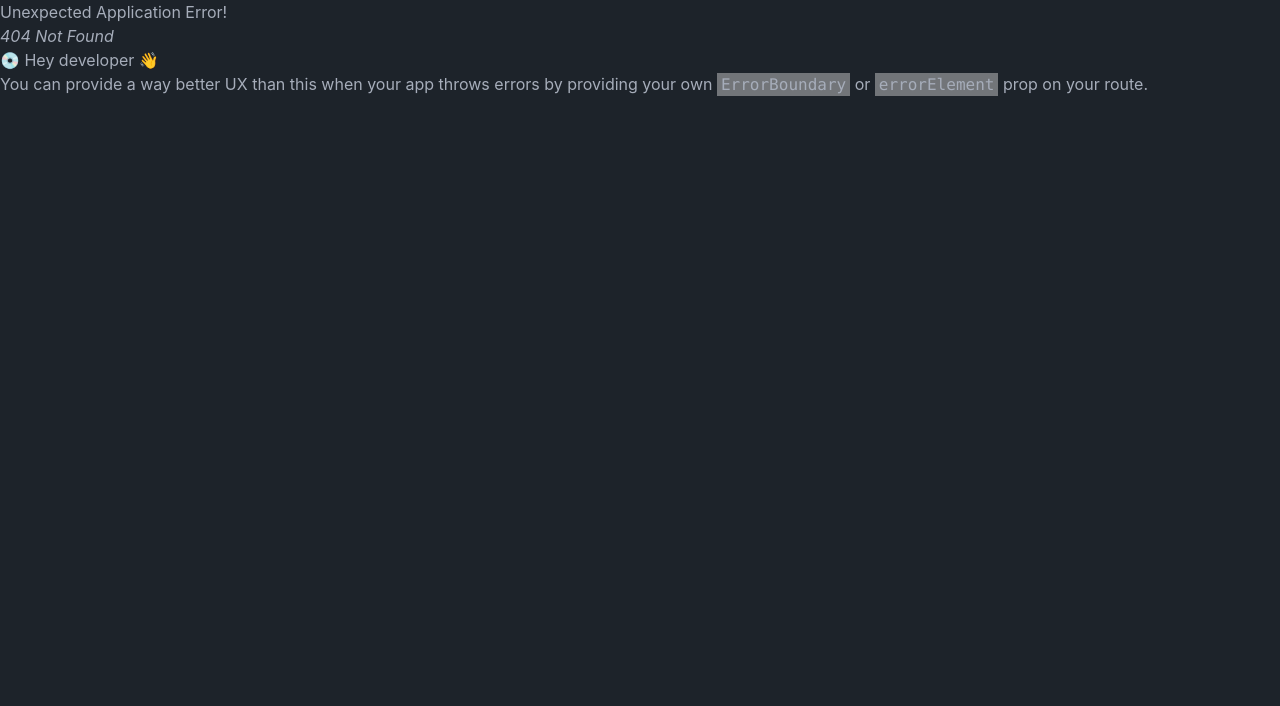
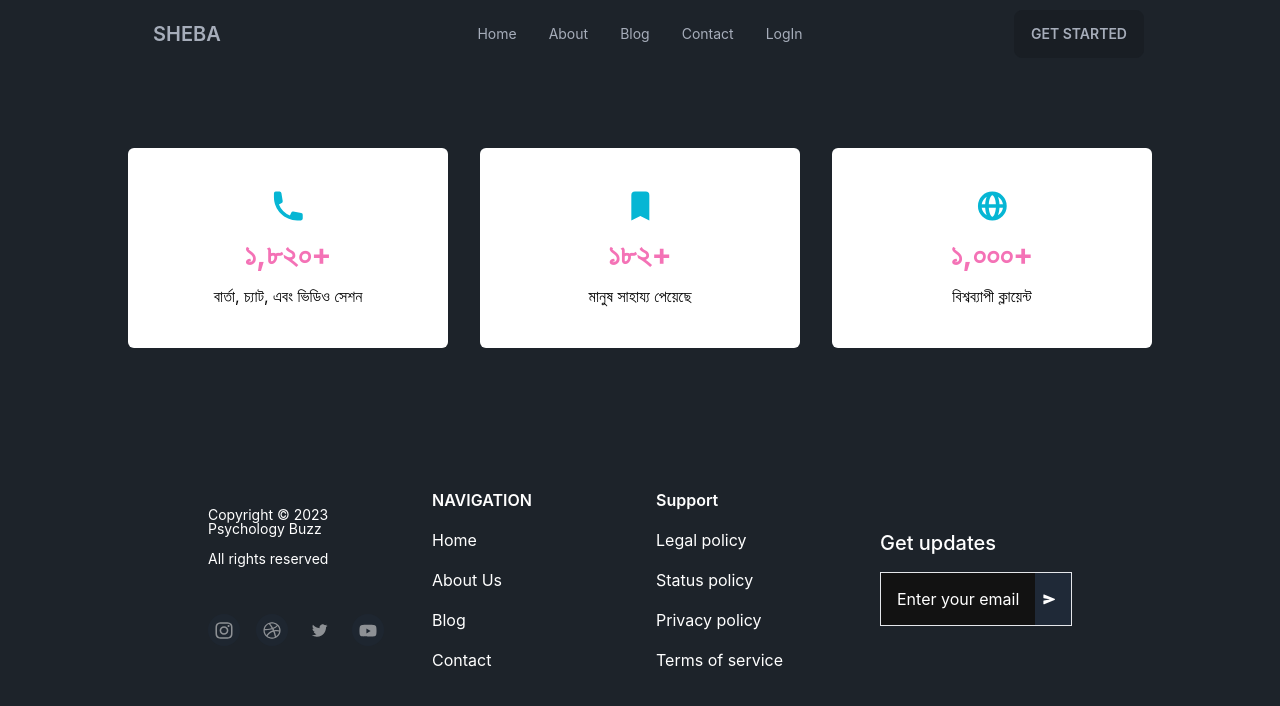
Before and after one commit to rakib4485/seba-client, a React (Create React App) app: page /about in a window 1280 px wide. Before the commit this address had no page. Shown: the top 706 px of the page. Built offline with nearby package versions, Linux system fonts and the light colour scheme.

Commit message:
about page card added

```diff
--- a/package.json
+++ b/package.json
@@ -9,6 +9,7 @@
     "daisyui": "^2.51.6",
     "react": "^18.2.0",
     "react-dom": "^18.2.0",
+    "react-icons": "^4.10.1",
     "react-router-dom": "^6.11.2",
     "react-scripts": "5.0.1",
     "web-vitals": "^2.1.4"
--- a/src/Routes/Routes.js
+++ b/src/Routes/Routes.js
@@ -3,6 +3,7 @@ import Main from "../layout/Main/Main";
 import Home from "../pages/Home/Home/Home";
 import Login from "../pages/Login/Login";
 import Signup from "../pages/Signup/Signup";
+import About from "../pages/About/About";
 
 export const router = createBrowserRouter([
     {
@@ -12,6 +13,10 @@ export const router = createBrowserRouter([
             {
                 path: "/",
                 element: <Home />
+            },
+            {
+                path: "/about",
+                element: <About />
             },
             {
                 path: "/login",
--- /dev/null
+++ b/src/pages/About/About.js
@@ -0,0 +1,12 @@
+import React from 'react';
+import AboutCards from './AboutCards/AboutCards';
+
+const About = () => {
+    return (
+        <div className='my-20'>
+            <AboutCards/>
+        </div>
+    );
+};
+
+export default About;
--- /dev/null
+++ b/src/pages/About/AboutCards/AboutCards.js
@@ -0,0 +1,26 @@
+import React from 'react';
+import { HiBookmark, HiGlobeAlt, HiPhone } from "react-icons/hi";
+
+const AboutCards = () => {
+    return (
+        <div className='grid gap-8 lg:grid-cols-3'>
+            <div className='bg-white py-10 px-5 text-center rounded-md'>
+                <HiPhone className='text-4xl w-2/3 mx-auto text-cyan-500'/>
+                <h1 className='text-3xl font-bold my-3 text-pink-400'>১,৮২০+</h1>
+                <p className='text-black'>বার্তা, চ্যাট, এবং ভিডিও সেশন</p>
+            </div>
+            <div className='bg-white py-10 px-5 text-center rounded-md'>
+                <HiBookmark  className='text-4xl w-2/3 mx-auto text-cyan-500'/>
+               <h1 className='text-3xl font-bold my-3 text-pink-400'>১৮২+</h1>
+               <p className='text-black'>মানুষ সাহায্য পেয়েছে</p>
+            </div>
+            <div className='bg-white py-10 px-5 text-center rounded-md'>
+                <HiGlobeAlt className='text-4xl w-2/3 mx-auto text-cyan-500'/>
+               <h1 className='text-3xl font-bold my-3 text-pink-400'>১,০০০+</h1>
+               <p className='text-black'>বিশ্বব্যাপী ক্লায়েন্ট</p>
+            </div>
+        </div>
+    );
+};
+
+export default AboutCards;
```
Also changed, not shown: 1 other file (tests, documents, lock files or other folders).
